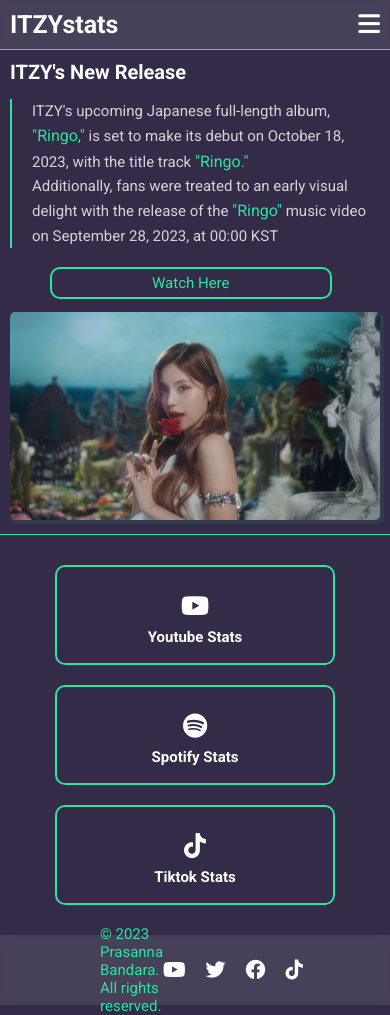
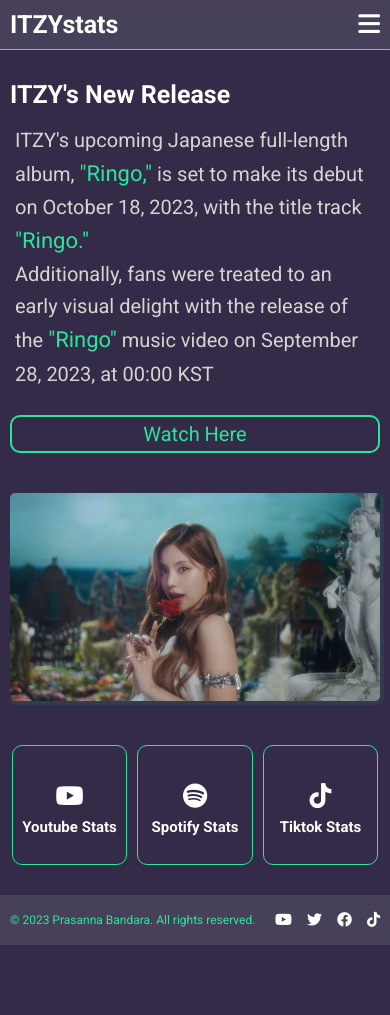
Before and after one commit to NemesisPrasa/NemesisPrasa.github.io, a plain HTML site: page index.html in a window 390 px wide. After the commit the page ends 945 px from the top, so only its background shows below. Drawn offline with Linux system fonts and the light colour scheme.

Commit message:
responsive
mobile responsive

```diff
--- a/index.html
+++ b/index.html
@@ -45,7 +45,7 @@
           <h1>ITZY's New Release</h1>
           <p>ITZY's upcoming Japanese full-length album, <span>"Ringo,"</span> is set to make its debut on October 18, 2023, with the title track <span>"Ringo."</span> <br>Additionally, fans were treated to an early visual delight with the release of the <span>"Ringo"</span> music video on September 28, 2023, at 00:00 KST</p>
 
-         <a href="https://youtu.be/K0xFPQ2CX5E" target="_blank" class="clickMe">Watch Here</a>
+         <div class="ClickMeButton"><a href="https://youtu.be/K0xFPQ2CX5E" target="_blank" class="clickMe">Watch Here</a></div>
        </div>
       <div id="hero-right">
           <img src="itzy-ringo.jpg">
--- a/style.css
+++ b/style.css
@@ -141,24 +141,36 @@
   font-size: 15px;
 }
 
-#container #hero-left .clickMe {
-  padding: 5px 40px;
+#container #hero-left .ClickMeButton{
+  width: 200px;
+  border: 2px solid #2ae59d;
+  border-radius: 10px;
+  justify-content: center;
+  display: flex;
+  margin-left: 40px;
+  transition: 0.1s;
+}
+
+#container #hero-left .ClickMeButton a {
+  padding: 5px;
   color: #2ae59d;
   font-size: 15px;
-  border-radius: 10px;
   text-decoration: none;
-  border: 2px solid #2ae59d;
   transition: 0.1s;
-  margin-left: 40px;
 
 }
 
-#container #hero-left .clickMe:hover {
-  border: none;
+#container #hero-left .ClickMeButton a:hover {
   color: #fff;
-  background-color: #2ae59d;
 
 }
+
+#container #hero-left .ClickMeButton:hover {
+  border: 2px solid #cef1e4;
+
+}
+
+
 
 #container #hero-right {
   width: 50%;
@@ -283,12 +295,64 @@
   .drop-down{
     display: flex;
   }
+  #container {
+  width: 90%;
+  height: auto;
+  flex-direction: column;
+  margin: 60px auto 0 auto;
+  padding: 10px;
+  border-bottom:none;
+
+}
+  #container #hero-left {
+  width: 100%;
+  height: auto;
+
+}
+
+#container #hero-left h1 {
+  font-size: 30px;
+  margin-bottom: 15px;
+}
+
+#container #hero-left p {
+  font-size: 24px;
+  padding-left: 30px;
+  padding-right: 0px;
+}
+
+#container #hero-left span {
+  font-size: 26px;
+}
+
+#container #hero-right {
+  width: 100%;
+  height: auto;
+}
+
+#container #hero-right img {
+  width: 100%;
+  border-radius: 5px;
+  box-shadow: 2px 2px 2px 2px rgba(42, 229, 157, 0.1)
+}
+#container #hero-left .ClickMeButton{
+    width: 40%;
+    margin-left:30px;
+    transition: 0.1s;
+    margin-bottom:20px;
+  }
+  #container #hero-left .ClickMeButton a {
+  padding: 5px;
+  color: #2ae59d;
+  font-size: 25px;
+}
+
 }
 
 @media (max-width:576px){
   .drop-down{
     right:10px;
-    width: 90%;
+    width: 80%;
 
   }
    header {
@@ -299,8 +363,9 @@
   width: 100%;
   height: auto;
   flex-direction: column;
-  margin: 50px auto 0 auto;
+  margin: 60px auto 0 auto;
   padding: 10px;
+  border-bottom:none;
 
 }
   #container #hero-left {
@@ -310,25 +375,19 @@
 }
 
 #container #hero-left h1 {
-  font-size: 20px;
+  font-size: 24px;
   margin-bottom: 15px;
 }
 
 #container #hero-left p {
-  font-size: 15px;
+  font-size: 20px;
   padding-left: 20px;
   padding-right: 10px;
 }
 
 #container #hero-left span {
-  font-size: 16px;
+  font-size: 22px;
 }
-
-#container #hero-left .clickMe {
-  padding: 5px 100px;
-  font-size: 15px;
-}
-
 
 #container #hero-right {
   width: 100%;
@@ -355,15 +414,117 @@
 }
 
 #stats .cards {
-  min-width: 80%;
-  min-height: 100px;
+  min-width: 95%;
+  min-height: 150px;
   border-radius: 10px;
-  border: 2px solid #2ae59d;
-  display: flex;
-  flex-direction: column;
-  align-items: center;
+  border: 1px solid #2ae59d;
+
+}
+
+#stats .cards i {
+  font-size: 30px;
+  padding: 10px;
+}
+ footer {
+    margin:0;
+    padding: 10px 10px;
+    height: 50px;
+  }
+
+  footer .social-icons{
+    gap: 15px;
+    font-size: 20px;
+  }
+  .footer_left{
+    color: #2ae59d;
+    font-size: 14px;
+  }
+  #container #hero-left .ClickMeButton{
+    width: 100%;
+    margin-left:0;
+    transition: 0.1s;
+  }
+  #container #hero-left .clickMe {
+  padding: 5px 100px;
+  font-size: 20px;
+}
+  #container #hero-left .ClickMeButton a {
+  padding: 5px;
+  color: #2ae59d;
+  font-size: 20px;
+}
+
+
+}
+@media (max-width:450px){
+
+
+  #container #hero-left .ClickMeButton{
+    width: 100%;
+    margin-left:0;
+    transition: 0.1s;
+  }
+  footer {
+    margin:0;
+    padding: 10px 10px;
+    height: 50px;
+  }
+
+  footer .social-icons{
+    gap: 15px;
+    font-size: 15px;
+  }
+  .footer_left{
+    color: #2ae59d;
+    font-size: 12px;
+  }
+  #container {
+  margin: 70px auto 0 auto;
+  padding: 10px;
+  border-bottom:none;
+
+}
+
+#container #hero-left h1 {
+  font-size: 25px;
+  margin-bottom: 15px;
+}
+
+#container #hero-left p {
+  font-size: 20px;
+  padding-left: 5px;
+  padding-right: 10px;
+  border-left: none;
+
+}
+
+#container #hero-left span {
+  font-size: 22px;
+}
+
+#container #hero-left .clickMe {
+  padding: 5px 100px;
+  font-size: 20px;
+}
+
+
+
+  #stats {
+  width: 100%;
+  height: auto;
+  flex-direction: row;
   justify-content: center;
-  align-content: center;
+  margin: 10px auto;
+  gap:10px;
+
+
+}
+
+#stats .cards {
+  min-width: 33%;
+  min-height: 120px;
+  border-radius: 10px;
+  border: 1px solid #2ae59d;
 
 }
 
@@ -371,13 +532,9 @@
   font-size: 25px;
   padding: 10px;
 }
-
-}
-
-@media (max-width:350px){
-
-#container #hero-left .clickMe {
-  padding: 5px 50px;
-  font-size: 15px;
+#container #hero-left .ClickMeButton a {
+  padding: 5px;
+  color: #2ae59d;
+  font-size: 20px;
 }
 }
```
Also changed, not shown: pages/Discography/discography.html (+2 -2 lines), pages/pageStyle.css (+150 -15 lines), pages/stats.html (+1 -1 lines), pages/youtubeData.js (+18 -14 lines).
